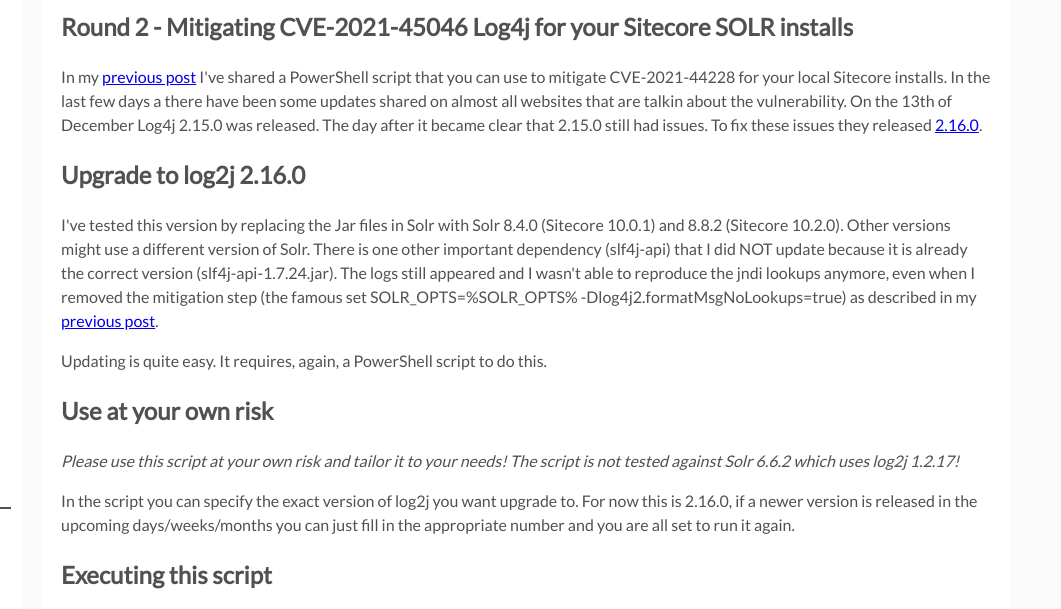
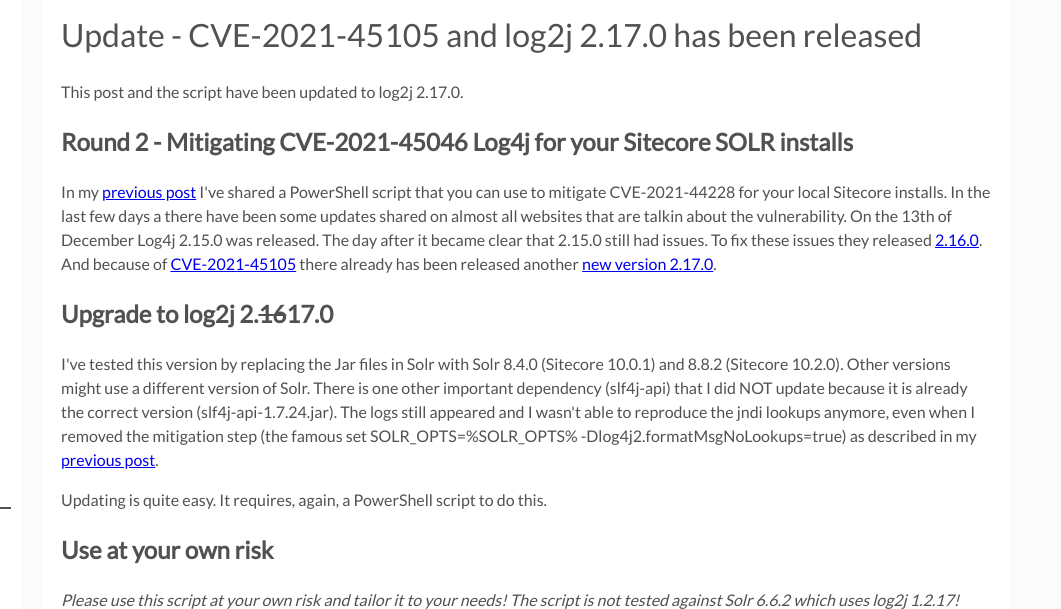
Before and after one commit to avwolferen/blog, a Gatsby site: page /sitecore-solr-fix-log4j-cve-2021-45046/ in a window 1280 px wide. Shown: the part 172-781 px from the top of the page, 219-1280 px from the left. Built offline with nearby package versions, Linux system fonts and the light colour scheme; Gatsby itself is replaced by a stand-in of ours.

Commit message:
Update index.md

```diff
--- a/content/blog/sitecore-solr-fix-log4j-cve-2021-45046/index.md
+++ b/content/blog/sitecore-solr-fix-log4j-cve-2021-45046/index.md
@@ -10,13 +10,18 @@
   - "cve"
   - "cve-2021-45046"
   - "cve-2021-44228"
+  - "CVE-2021-45105"
 ---
+
+# Update - CVE-2021-45105 and log2j 2.17.0 has been released
+
+This post and the script have been updated to log2j 2.17.0.
 
 ## Round 2 - Mitigating CVE-2021-45046 Log4j for your Sitecore SOLR installs
 
-In my [previous post](/sitecore-solr-fix-log4j-cve-2021-44228/) I've shared a PowerShell script that you can use to mitigate CVE-2021-44228 for your local Sitecore installs. In the last few days a there have been some updates shared on almost all websites that are talkin about the vulnerability. On the 13th of December Log4j 2.15.0 was released. The day after it became clear that 2.15.0 still had issues. To fix these issues they released [2.16.0](https://logging.apache.org/log4j/2.x/download.html).
+In my [previous post](/sitecore-solr-fix-log4j-cve-2021-44228/) I've shared a PowerShell script that you can use to mitigate CVE-2021-44228 for your local Sitecore installs. In the last few days a there have been some updates shared on almost all websites that are talkin about the vulnerability. On the 13th of December Log4j 2.15.0 was released. The day after it became clear that 2.15.0 still had issues. To fix these issues they released [2.16.0](https://logging.apache.org/log4j/2.x/download.html). And because of [CVE-2021-45105](https://cve.mitre.org/cgi-bin/cvename.cgi?name=CVE-2021-45105) there already has been released another [new version 2.17.0](https://logging.apache.org/log4j/2.x/security.html).
 
-## Upgrade to log2j 2.16.0
+## Upgrade to log2j 2.~16~17.0
 
 I've tested this version by replacing the Jar files in Solr with Solr 8.4.0 (Sitecore 10.0.1) and 8.8.2 (Sitecore 10.2.0). Other versions might use a different version of Solr. There is one other important dependency (slf4j-api) that I did NOT update because it is already the correct version (slf4j-api-1.7.24.jar). The logs still appeared and I wasn't able to reproduce the jndi lookups anymore, even when I removed the mitigation step (the famous set SOLR_OPTS=%SOLR_OPTS% -Dlog4j2.formatMsgNoLookups=true) as described in my [previous post](/sitecore-solr-fix-log4j-cve-2021-44228/).
 
@@ -25,7 +30,7 @@
 ## Use at your own risk
 *Please use this script at your own risk and tailor it to your needs! The script is not tested against Solr 6.6.2 which uses log2j 1.2.17!*
 
-In the script you can specify the exact version of log2j you want upgrade to. For now this is 2.16.0, if a newer version is released in the upcoming days/weeks/months you can just fill in the appropriate number and you are all set to run it again.
+In the script you can specify the exact version of log2j you want upgrade to. For now this is 2.~16~17.0, if a newer version is released in the upcoming days/weeks/months you can just fill in the appropriate number and you are all set to run it again.
 
 ## Executing this script
 
```
